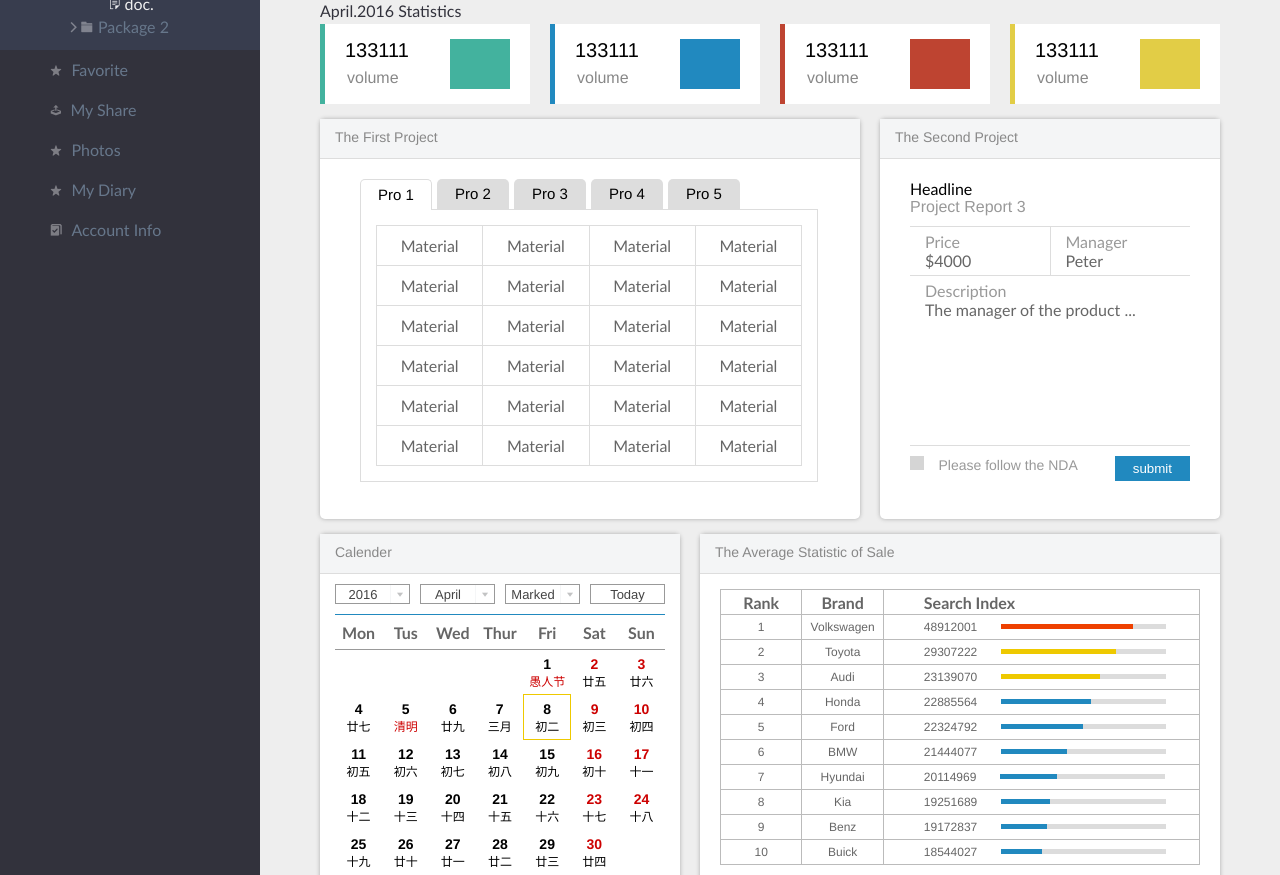
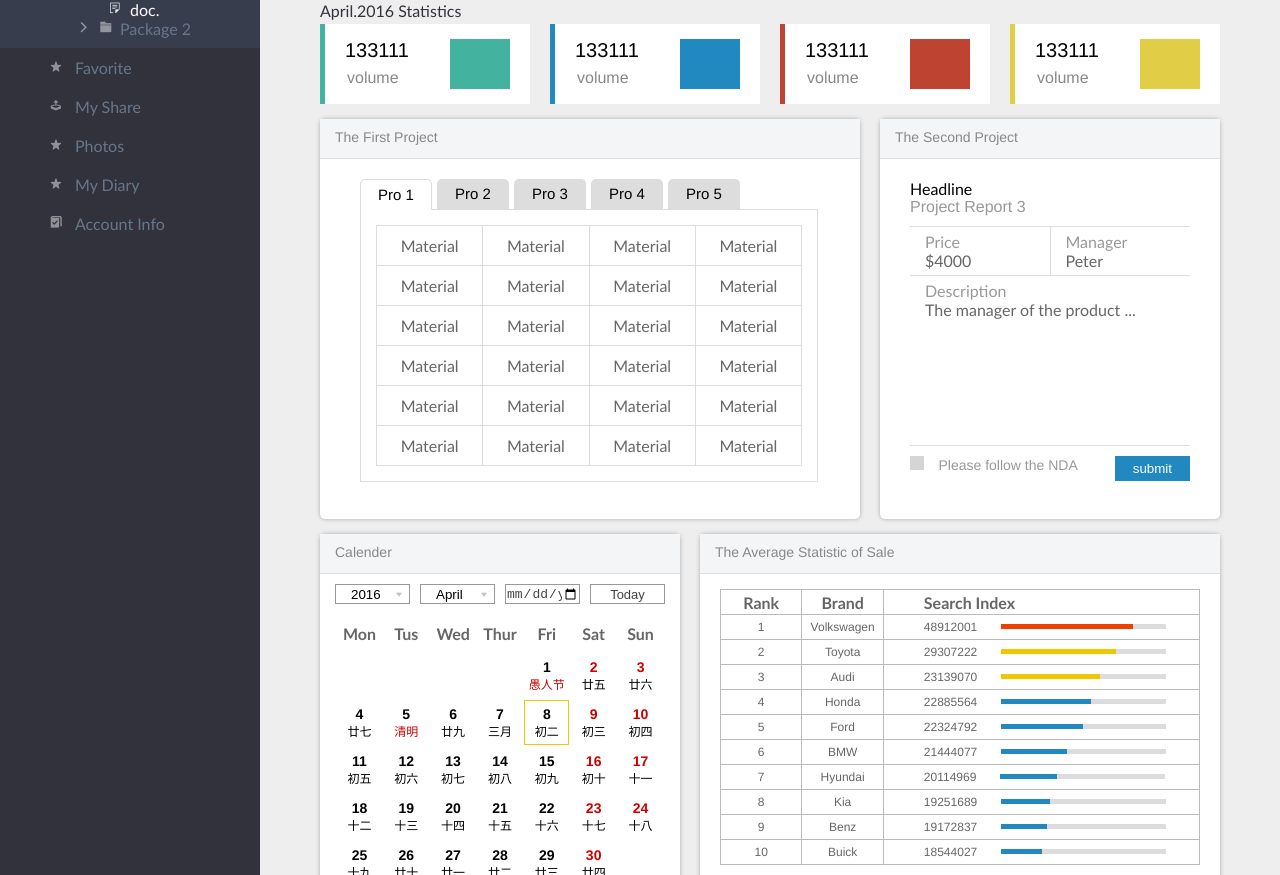
Before and after one commit to LyricLiu/9th_task, a plain HTML site: page index.html in a window 1280 px wide. Shown: the part 303-1178 px from the top of the page. Drawn offline with Linux system fonts and the light colour scheme.

Commit message:
edit2
1.修改了迷之漂移；
2.重写了aside导航，用ul和li，用背景图片
3.改了所有的active的写法
4.改了日历上方的下拉菜单的小三角
5.改了低级错误

```diff
--- a/9th_task.css
+++ b/9th_task.css
@@ -4,15 +4,13 @@
         box-sizing: border-box;
     }
 
-    .clearfix:after {
-        content: ".";
-        display: block;
-        height: 0;
-        visibility: hidden;
-        clear: both;
+    .clear_me{
+        clear:left;
     }
 
-    input{outline: none;}
+    input {
+        outline: none;
+    }
 
     body {
         width: 100%;
@@ -64,14 +62,16 @@
     aside {
         float: left;
         position: fixed;
-        top: 70px;
+        z-index: 9999;
+        height: 100%;
         left: 0;
         width: 260px;
+        background-color: #32323C;
     }
 
     #user-info {
         overflow: hidden;
-        margin-top: 20px;
+        margin-top: 90px;
         position: relative;
     }
 
@@ -106,11 +106,21 @@
     #user-static {
         overflow: hidden;
         margin: 30px;
+        height: 50px;
+        position: relative;
     }
 
-    #user-static div {
+    #user-static div:nth-child(1) {
         float: left;
-        padding: 0 30px;
+        position: absolute;
+        left: 30px;
+        padding-right: 33px;
+    }
+
+    #user-static div:nth-child(2) {
+        float: left;
+        position: absolute;
+        right: 30px;
     }
 
     #user-static p,
@@ -128,7 +138,137 @@
     }
     /*---------nav-----------*/
 
-    .asidenav dt {
+    #navigator>li {
+        overflow: hidden;
+        padding: 10px 50px;
+        width: 100%;
+        list-style-type: none;
+    }
+
+    #navigator>li:hover {
+        background-color: #383d4e;
+    }
+
+    #navigator>li>a>p {
+        float: left;
+        color: #67778b;
+        padding-left: 5px;
+        font-family: Calibri;
+    }
+
+    #navigator li:hover p {
+        color: #FFF;
+    }
+
+    #navigator li:hover span {
+        opacity: 1;
+    }
+
+    #navigator a {
+        text-decoration: none;
+        overflow: hidden;
+    }
+
+    #three-nav li {
+        list-style-type: none;
+    }
+
+    #nav1-1 p {
+        color: #67778b;
+        padding-left: 5px;
+        font-family: Calibri;
+    }
+
+    #nav1-1-1 p {
+        color: #67778b;
+        padding-left: 5px;
+        font-family: Calibri;
+    }
+
+    #nav1-2 p {
+        color: #67778b;
+        padding-left: 5px;
+        font-family: Calibri;
+    }
+
+    #navigator span {
+        display: block;
+        float: left;
+        width: 20px;
+        height: 16px;
+        opacity: 0.5;
+    }
+
+    #nav1>span {
+        background: url(img/file_open.png) no-repeat left center;
+    }
+
+    #nav1-1>a>span:nth-child(2) {
+        background: transparent url(img/file_cur.png) no-repeat left center;
+    }
+
+    #nav1-1>a>span:nth-child(1){
+        margin-left: 30px;
+        background: transparent url(img/open_arrow.png) no-repeat left center;
+    }
+
+    #nav1-1-1>a>span {
+        margin-left:60px;
+        background: url(img/doc_open.png) no-repeat left center;
+    }
+
+    #nav1-2>a>span:nth-child(2) {
+        background: transparent url(img/file_cur.png) no-repeat left center;
+    }
+
+    #nav1-2>a>span:nth-child(1) {
+        margin-left: 30px;
+        background: transparent url(img/close_arrow.png) no-repeat left center;
+    }
+
+    #nav2>span {
+        background: url(img/star.png) no-repeat left center;
+    }
+
+    #nav3>span {
+        background: url(img/share.png) no-repeat left center;
+    }
+
+    #nav4>span {
+        background: url(img/star.png) no-repeat left center;
+    }
+
+    #nav5>span {
+        background: url(img/star.png) no-repeat left center;
+    }
+
+    #nav6>span {
+        background: url(img/user_info.png) no-repeat left center;
+    }
+
+    #navigator .active p {
+        color: #FFF;
+    }
+
+    #navigator .active {
+        background-color: #383d4e;
+    }
+
+    #navigator .active #nav1-2 p{
+        color: #67778b;
+    }
+
+    #navigator .active span{
+        opacity:1;
+    }
+
+    #navigator .active #nav1-2 span{
+        opacity:0.5;
+    }
+
+
+    /*
+    .asidenav li {
         padding: 10px 50px;
     }
 
@@ -136,7 +276,7 @@
         background-color: #383d4e;
     }
 
-    .asidenav span {
+    .asidenav p {
         color: #67778b;
         padding-left: 5px;
         font-family: Calibri;
@@ -146,7 +286,7 @@
         opacity: 0.4;
     }
 
-    .asidenav:hover span {
+    .asidenav:hover p {
         color: #eee;
     }
 
@@ -157,13 +297,18 @@
     #active-nav {
         background-color: #383d4e;
         padding: 10px 50px;
+        list-style-type: none;
     }
 
-    #active-nav dd {
+    #active-nav li {
         margin: 3px 20px;
     }
 
-    #active-nav span {
+    #active-nav li:nth-child(1) {
+        margin: 3px 0;
+    }
+
+    #active-nav p {
         font-family: Calibri;
         color: #eee;
     }
@@ -176,13 +321,14 @@
         opacity: 1;
     }
 
-    #active-nav dd:nth-child(4) span {
+    #active-nav li:nth-child(4) p {
         color: #67778b
     }
 
-    #active-nav dd:nth-child(4) img {
+    #active-nav li:nth-child(4) img {
         opacity: 0.4;
     }
+    */
     /*************************** Main *****************************/
 
     section {
@@ -301,6 +447,7 @@
         text-align: center;
         border: 0;
         padding: 5px 10px;
+        cursor: pointer;
     }
 
     #module1-4:hover {
@@ -330,6 +477,7 @@
         position: absolute;
         left: 5px;
         top: 22px;
+        cursor: pointer;
     }
 
     #module2-button-right {
@@ -338,6 +486,7 @@
         position: absolute;
         right: 150px;
         background-color: #FFF;
+        cursor: pointer;
     }
 
     #module2-button-right img {
@@ -371,7 +520,7 @@
         border-top: 5px solid #2189BF;
     }
 
-    #module2-tags div:nth-child(1) span {
+    #module2-tags div.active span {
         border-top: 5px solid #2189BF;
     }
 
@@ -401,6 +550,7 @@
         position: absolute;
         right: 0;
         background-color: #FFF;
+        cursor: pointer;
     }
 
     #module2-right img {
@@ -687,6 +837,7 @@
         padding: 5px 18px;
         position: absolute;
         right: 30px;
+        cursor: pointer;
     }
     /* -------- Module6 --------- */
 
@@ -706,14 +857,23 @@
         margin: 10px;
     }
 
-    #module6-select div {
+    #module6-select select {
         float: left;
         width: calc(25% - 15px);
         border: 1px solid #999;
+        appearance: none;
+        -moz-appearance: none;
+        -webkit-appearance: none;
+        border-radius: 0;
         height: 20px;
         margin: 0 5px;
+        padding-right: 14px;
+        padding-left: 15px;
+        background: url(img/select_down.png) no-repeat scroll transparent;
+        background-position: 90% 7px;
+        outline: none;
     }
-
+    /*
     #module6-select div p {
         font-size: 13px;
         color: #444;
@@ -728,6 +888,7 @@
         float: right;
         background: url(img/select_down.png) no-repeat center;
     }
+    */
 
     #module6-select input {
         float: left;
@@ -745,7 +906,7 @@
         margin: 10px 15px;
         width: calc(100% - 30px);
         text-align: center;
-        border-collapse: collapse;
+        border-spacing: 2px;
     }
 
     #module6 table tr:nth-child(1) {
@@ -779,7 +940,7 @@
         color: #CD0000;
     }
 
-    #module6-active {
+    #module6 td.active {
         border: 1px solid #EEC900;
     }
 
@@ -790,6 +951,7 @@
     #module6 table td.no-active:hover {
         border: none;
     }
+    /*------module 7--------*/
 
     #module7 {
         float: right;
--- a/index.html
+++ b/index.html
@@ -31,56 +31,120 @@
             </div>
         </div>
         <div>
-            <dl id="active-nav">
-                <dt>
+            <ul id="navigator">
+                <li class="active">
+                    <a href="#" id="nav1">
+                        <span></span>
+                        <p>Personal Report</p>
+                    </a>
+                    <div class="clear_me"></div>
+                    <ul id="three-nav">
+                        <li id="nav1-1">
+                            <a href="#">
+                                <span></span>
+                                <span></span>
+                                <p>Package 1</p>
+                            </a>
+                        </li>
+                        <li id="nav1-1-1">
+                            <a href="#">
+                                <span></span>
+                                <p>doc.</p>
+                            </a>
+                        </li>
+                        <li id="nav1-2">
+                            <a href="#">
+                                <span></span>
+                                <span></span>
+                                <p>Package 2</p>
+                            </a>
+                        </li>
+                    </ul>
+                </li>
+                <li>
+                    <a href="#" id="nav2">
+                        <span></span>
+                        <p>Favorite</p>
+                    </a>
+                </li>
+                <li>
+                    <a href="#" id="nav3">
+                        <span></span>
+                        <p>My Share</p>
+                    </a>
+                </li>
+                <li>
+                    <a href="#" id="nav4">
+                        <span></span>
+                        <p>Photos</p>
+                    </a>
+                </li>
+                <li>
+                    <a href="#" id="nav5">
+                        <span></span>
+                        <p>My Diary</p>
+                    </a>
+                </li>
+                <li>
+                    <a href="#" id="nav6">
+                        <span></span>
+                        <p>Account Info</p>
+                    </a>
+                </li>
+            </ul>
+            <!--
+            <ul id="active-nav">
+                <li>
+                    <span></span>
                     <img src="img/file_open.png" alt="file">
-                    <span>Personal Report</span>
-                </dt>
-                <dd>
+                    <p>Personal Report</p>
+                </li>
+                <li>
                     <img src="img/open_arrow.png" alt="arrow">
                     <img src="img/file_cur.png" alt="smfile">
-                    <span>Package 1</span>
-                </dd>
-                <dd id="three-nav">
+                    <p>Package 1</p>
+                </li>
+                <li id="three-nav">
                     <img src="img/doc_open.png" alt="doc">
-                    <span>doc.</span>
-                </dd>
-                <dd>
+                    <p>doc.</p>
+                </li>
+                <li>
                     <img src="img/close_arrow.png" alt="arrow">
                     <img src="img/file_cur.png" alt="smfile">
-                    <span>Package 2</span>
-                </dd>
-            </dl>
-            <dl class="asidenav">
-                <dt>
+                    <p>Package 2</p>
+                </li>
+            </ul>
+            <ul class="asidenav">
+                <li>
                     <img src="img/star.png" alt="star">
-                    <span>Favorite</span>
-                </dt>
-            </dl>
-            <dl class="asidenav">
-                <dt>
+                    <p>Favorite</p>
+                </li>
+            </ul>
+            <ul class="asidenav">
+                <li>
                     <img src="img/share.png" alt="share">
-                    <span>My Share</span>
-                </dt>
-            </dl>
-            <dl class="asidenav">
-                <dt>
+                    <p>My Share</p>
+                </li>
+            </ul>
+            <ul class="asidenav">
+                <li>
                     <img src="img/star.png" alt="star">
-                    <span>Photos</span>
-                </dt>
-            </dl>
-            <dl class="asidenav">
-                <dt>
+                    <p>Photos</p>
+                </li>
+            </ul>
+            <ul class="asidenav">
+                <li>
                     <img src="img/star.png" alt="diary">
-                    <span>My Diary</span>
-                </dt>
-            </dl>
-            <dl class="asidenav">
-                <dt>
+                    <p>My Diary</p>
+                </li>
+            </ul>
+            <ul class="asidenav">
+                <li>
                     <img src="img/user_info.png" alt="info">
-                    <span>Account Info</span>
-                </dt>
-            </dl>
+                    <p>Account Info</p>
+                </li>
+            </ul>
+        -->
         </div>
     </aside>
     <section>
@@ -123,7 +187,7 @@
                     <img src="img/left.png" alt="left">
                 </div>
                 <div id="module2-tags">
-                    <div>
+                    <div class="active">
                         <span></span>
                         <p>8:00 am</p>
                         <h2>1200</h2>
@@ -290,18 +354,13 @@
                     <p>Calender</p>
                 </div>
                 <div id="module6-select">
-                    <div>
-                        <span></span>
-                        <p>2016</p>
-                    </div>
-                    <div>
-                        <span></span>
-                        <p>April</p>
-                    </div>
-                    <div>
-                        <span></span>
-                        <p>Marked</p>
-                    </div>
+                    <select name="select">
+                        <option value="2016" selected>2016</option>
+                    </select>
+                    <select name="select">
+                        <option value="April" selected>April</option>
+                    </select>
+                    <input type="date">
                     <input type="submit" value="Today">
                 </div>
                 <table>
@@ -355,7 +414,7 @@
                                 <br>
                                 <span>三月</span>
                             </td>
-                            <td id="module6-active">
+                            <td class="active">
                                 <b>8</b>
                                 <br>
                                 <span>初二</span>
```
